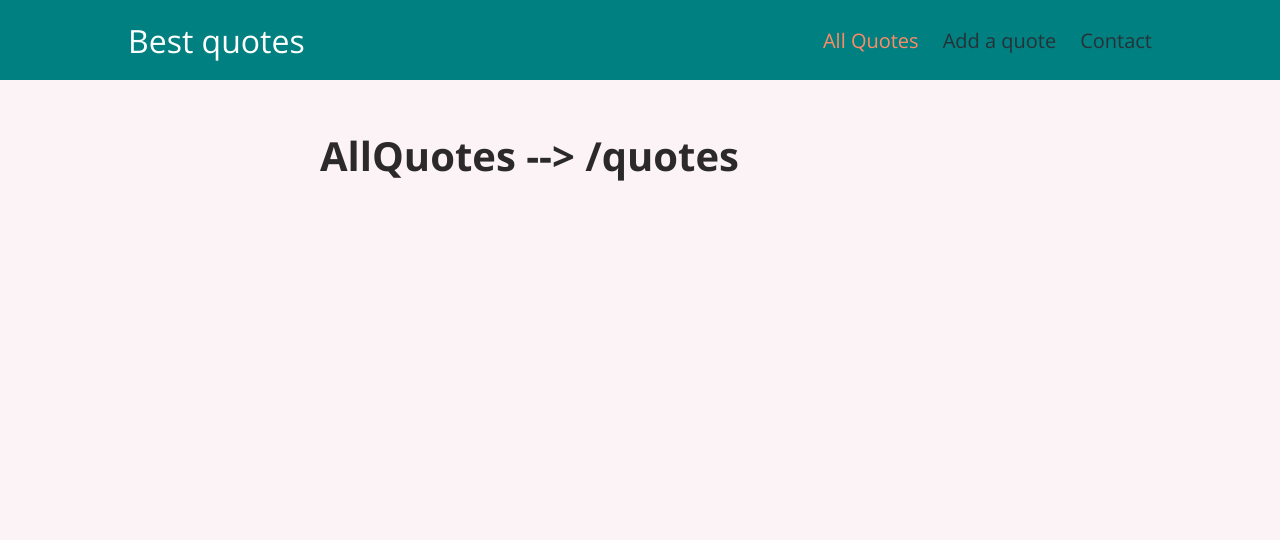
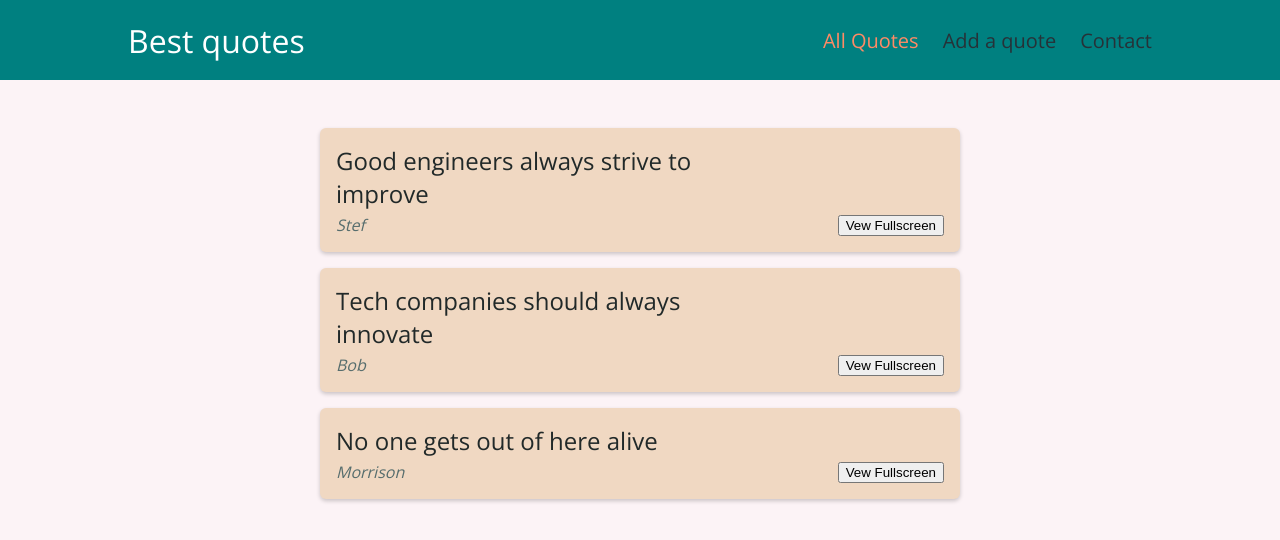
Before and after one commit to WEBundle-xyz/React-router-dom-6, a React (Create React App) app: page /quotes in a window 1280 px wide. Shown: the top 540 px of the page. Built offline with nearby package versions, Linux system fonts and the light colour scheme.

Commit message:
Added form to add new quotes

```diff
--- a/src/components/UI/Card.module.css
+++ b/src/components/UI/Card.module.css
@@ -3,5 +3,5 @@
   margin: 1rem;
   box-shadow: 0 2px 8px rgba(0, 0, 0, 0.2);
   border-radius: 6px;
-  background-color: white;
+  background-color: #ffcc80;
 }
--- a/src/components/layout/MainNavigation.module.css
+++ b/src/components/layout/MainNavigation.module.css
@@ -27,10 +27,13 @@
 
 .nav a {
   text-decoration: none;
-  color:#263238;
+  color: #263238;
 }
 
-.nav a:hover,
+.nav a:hover {
+  color: #ffccbc;
+}
+
 .nav a:active,
 .nav a.active {
   color: #ff8a65;
--- a/src/components/quotes/NoQuotesFound.js
+++ b/src/components/quotes/NoQuotesFound.js
@@ -4,9 +4,7 @@ const NoQuotesFound = () => {
   return (
     <div className={classes.noquotes}>
       <p>No quotes found!</p>
-      <a className='btn'>
-        Add a Quote
-      </a>
+      <a className='btn' href='#4'>Add Quote</a>
     </div>
   );
 };
--- a/src/components/quotes/QuoteForm.module.css
+++ b/src/components/quotes/QuoteForm.module.css
@@ -1,12 +1,13 @@
 .form {
   position: relative;
+
 }
 
 .loading {
   position: absolute;
   width: 100%;
   height: 100%;
-  background-color: rgba(255, 255, 255, 0.7);
+  background-color:#f57c00;
   display: flex;
   justify-content: center;
   align-items: center;
@@ -36,8 +37,8 @@
 
 .control input:focus,
 .control textarea:focus {
-  background-color: #cbf8f8;
-  outline-color: teal;
+  background-color: #ffecb3;
+  outline-color:#ffecb3;
 }
 
 .actions {
--- a/src/components/quotes/QuoteItem.js
+++ b/src/components/quotes/QuoteItem.js
@@ -9,9 +9,7 @@ const QuoteItem = (props) => {
         </blockquote>
         <figcaption>{props.author}</figcaption>
       </figure>
-      <a className='btn'>
-        View Fullscreen
-      </a>
+      <button className='btn'>Vew Fullscreen</button>
     </li>
   );
 };
--- a/src/components/quotes/QuoteItem.module.css
+++ b/src/components/quotes/QuoteItem.module.css
@@ -6,7 +6,7 @@
   align-items: flex-end;
   box-shadow: 0 2px 4px rgba(0, 0, 0, 0.2);
   border-radius: 6px;
-  background-color: #c2e7f0;
+  background-color: #f0d8c2;
 }
 
 .item:last-of-type {
--- a/src/pages/AllQuotes.js
+++ b/src/pages/AllQuotes.js
@@ -1,11 +1,26 @@
-import React from 'react'
+import React from 'react';
+import QuoteList from '../components/quotes/QuoteList';
+
+const DUMMY_DATA = [
+  {
+    id: 'q1',
+    author: 'Stef',
+    text: 'Good engineers always strive to improve',
+  },
+  {
+    id: 'q2',
+    author: 'Bob',
+    text: 'Tech companies should always innovate',
+  },
+  {
+    id: 'q3',
+    author: 'Morrison',
+    text: 'No one gets out of here alive',
+  },
+];
 
 const AllQuotes = () => {
-  return (
-    <div>
-      <h1>AllQuotes --> /quotes</h1>
-    </div>
-  );
-}
+  return <QuoteList quotes={ DUMMY_DATA}/>;
+};
 
-export default AllQuotes
+export default AllQuotes;
--- a/src/pages/NewQuote.js
+++ b/src/pages/NewQuote.js
@@ -1,11 +1,12 @@
-import React from 'react'
+import React from 'react';
+
+import QuoteForm from '../components/quotes/QuoteForm';
 
 const NewQuote = () => {
-  return (
-    <div>
-      <h1>NewQuote - /new-quotes</h1>
-    </div>
-  );
-}
+  const addQuoteHandler = (quoteData) => {
+    console.log(quoteData);
+  };
+  return <QuoteForm addAddQuote={addQuoteHandler} />;
+};
 
-export default NewQuote
+export default NewQuote;
```
Also changed, not shown: 1 other file (tests, documents, lock files or other folders).
